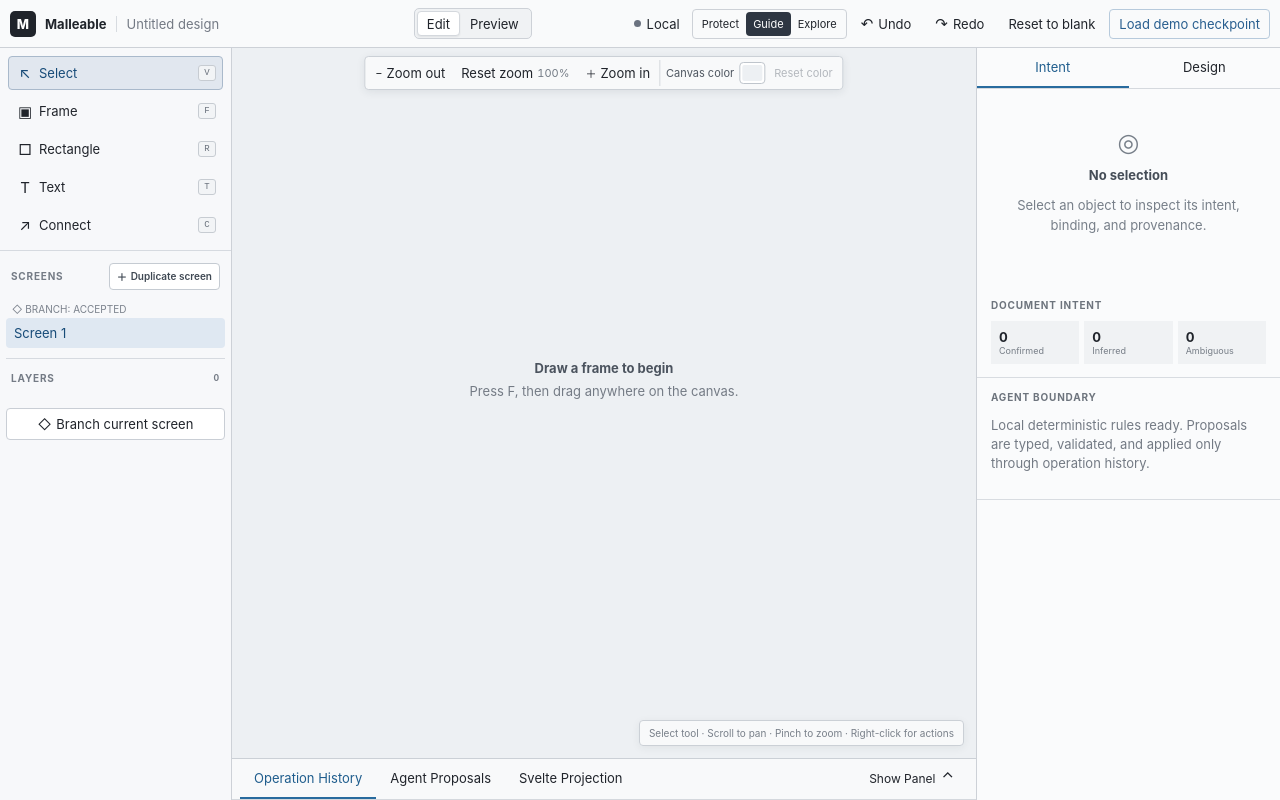
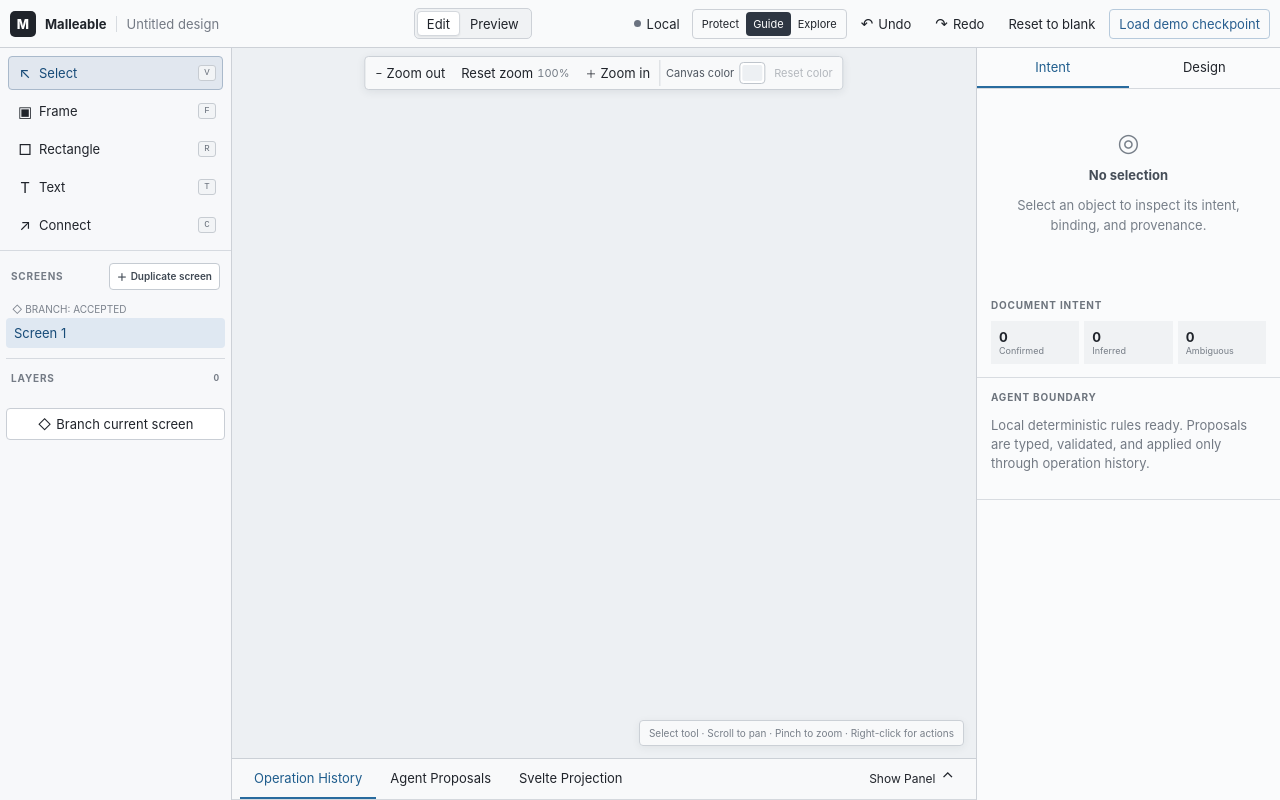
Before and after one commit to richard-parayno/codesign, a SvelteKit app: page / in a window 1280 px wide. Built offline with nearby package versions, Linux system fonts and the light colour scheme.

Commit message:
remove "draw a frame" text on the empty canvas

```diff
--- a/src/routes/+page.svelte
+++ b/src/routes/+page.svelte
@@ -802,10 +802,6 @@
           />{/if}
       </g>
     </svg>
-    {#if !visibleNodes.length}<div class="empty-hint">
-        <strong>Draw a frame to begin</strong><span>Press F, then drag anywhere on the canvas.</span
-        >
-      </div>{/if}
     {#if selection.length && !preview}<div class="context-bar">
         <span>{selection.length} selected</span>{#if selection.length > 1}<button
             onclick={() => interpret('interpret')}
@@ -1609,21 +1605,6 @@
   .clickable {
     cursor: pointer;
   }
-  .empty-hint {
-    position: absolute;
-    left: 50%;
-    top: 44%;
-    transform: translate(-50%, -50%);
-    display: flex;
-    flex-direction: column;
-    align-items: center;
-    gap: 7px;
-    color: #747b85;
-    pointer-events: none;
-  }
-  .empty-hint strong {
-    color: #4b535e;
-  }
   .context-bar {
     position: absolute;
     z-index: 5;
```
